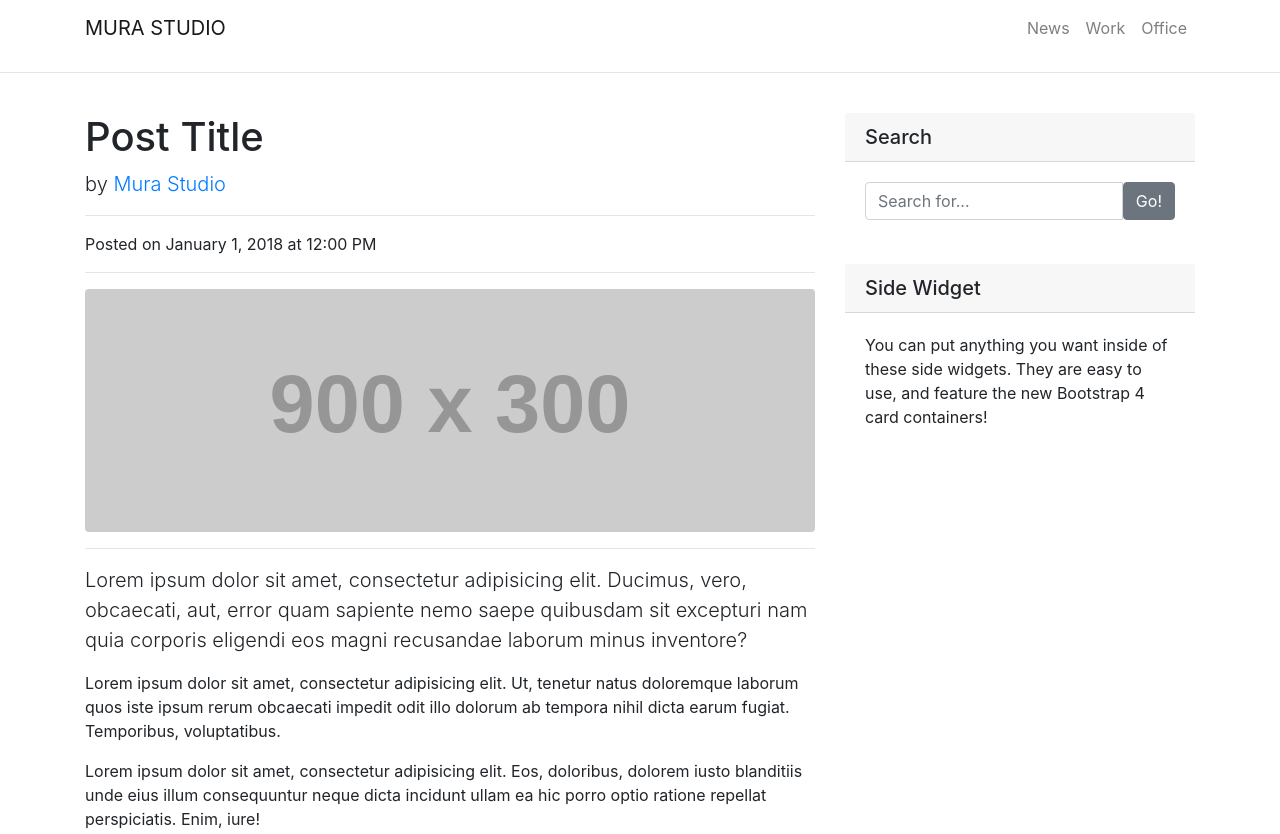
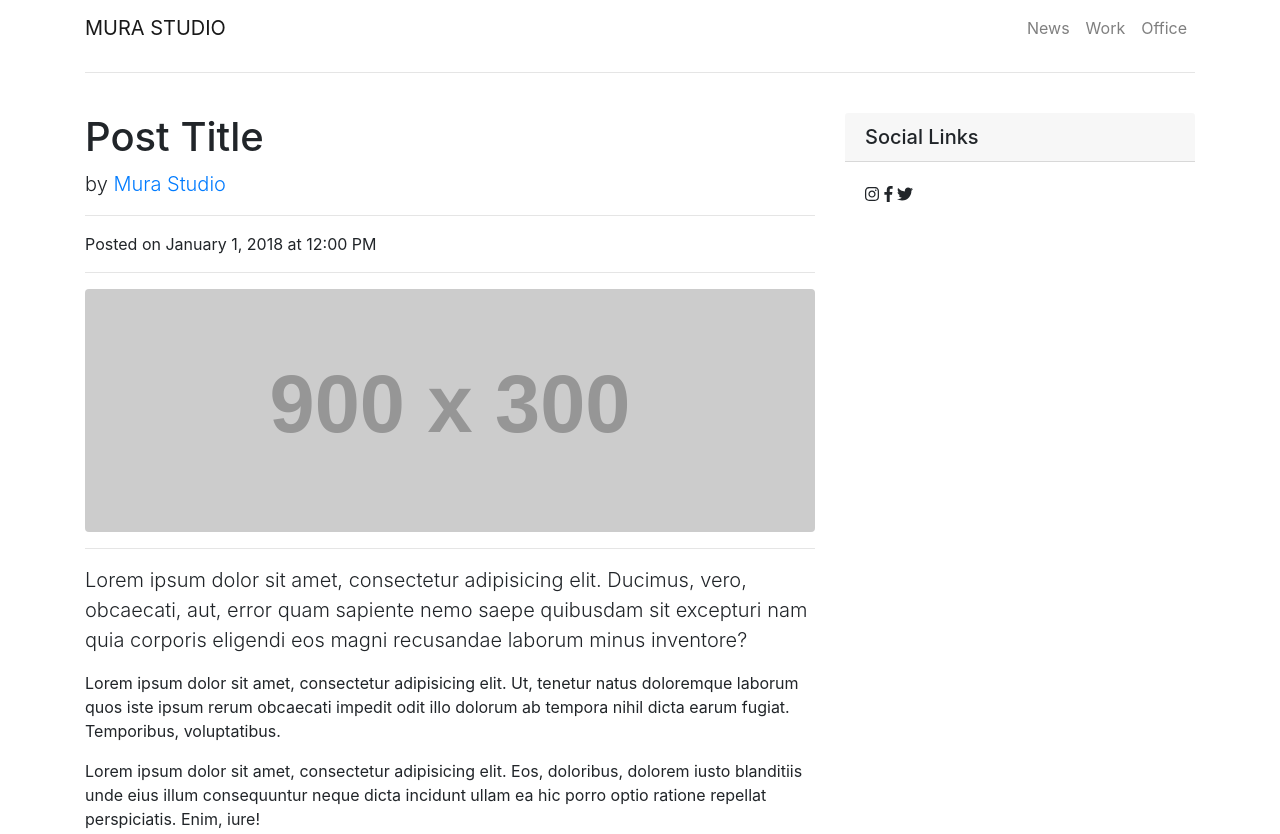
Before and after one commit to alexandrucotin/muraStudio, a plain HTML site: page client-side/html/post_news.html in a window 1280 px wide. Shown: the top 834 px of the page. Drawn offline with Linux system fonts and the light colour scheme; placeholder pictures from the web are drawn by us.

Commit message:
add social icons on post news page

```diff
--- a/client-side/html/post_news.html
+++ b/client-side/html/post_news.html
@@ -49,9 +49,9 @@
 
     <!-- Page Content -->
 
+
+    <div class="container">
       <hr id="startchange">
-    <div class="container">
-
       <div class="row">
 
         <!-- Post Content Column -->
@@ -150,27 +150,13 @@
 
         <!-- Sidebar Widgets Column -->
         <div class="col-md-4">
-
-          <!-- Search Widget -->
-          <div class="card my-4">
-            <h5 class="card-header">Search</h5>
-            <div class="card-body">
-              <div class="input-group">
-                <input type="text" class="form-control" placeholder="Search for...">
-                <span class="input-group-btn">
-                  <button class="btn btn-secondary" type="button">Go!</button>
-                </span>
-              </div>
-            </div>
-          </div>
-
-
-
           <!-- Side Widget -->
           <div class="card my-4">
-            <h5 class="card-header">Side Widget</h5>
+            <h5 class="card-header">Social Links</h5>
             <div class="card-body">
-              You can put anything you want inside of these side widgets. They are easy to use, and feature the new Bootstrap 4 card containers!
+              <i class="fab fa-instagram"></i>
+              <i class="fab fa-facebook-f"></i>
+              <i class="fab fa-twitter"></i>
             </div>
           </div>
 
@@ -191,6 +177,7 @@
     </footer>
 
     <!-- Bootstrap core JavaScript -->
+    <script defer src="https://use.fontawesome.com/releases/v5.0.8/js/all.js" integrity="sha384-SlE991lGASHoBfWbelyBPLsUlwY1GwNDJo3jSJO04KZ33K2bwfV9YBauFfnzvynJ" crossorigin="anonymous"></script>
     <script src="/bootstrap/vendor/jquery/jquery.min.js"></script>
     <script src="/bootstrap/vendor/bootstrap/js/bootstrap.bundle.min.js"></script>
     <script src="/js/scrollSpy.js"></script>
```
